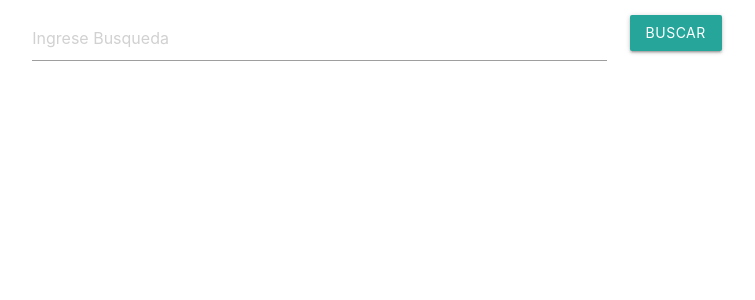
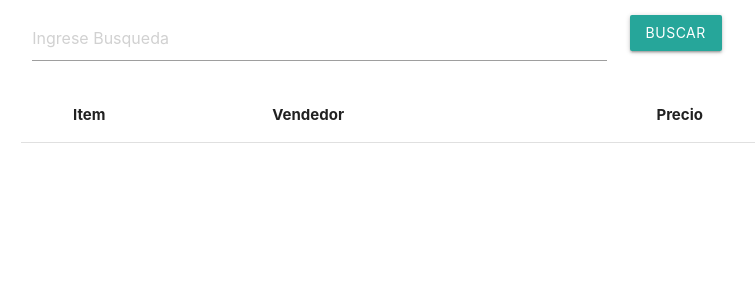
Before and after one commit to pcu4troblo/marketTUA, an Angular app: page / in a window 1280 px wide. Shown: the top 300 px of the page, without its empty margins (171-926 px from the left). Built offline with nearby package versions, Linux system fonts and the light colour scheme.

Commit message:
Faltan detalles de estilo

```diff
--- a/src/app/buscar-items/buscar-items.component.html
+++ b/src/app/buscar-items/buscar-items.component.html
@@ -11,33 +11,26 @@
         </div>
         </form>
     </div>
-    <div class="row" >
-
-        <div class="col s4"  *ngFor="let item of items">
-            <div class="card">
-                <div class="card-content">
-                   <span class="card-title">ID: {{item.itemName}}</span>
-                   <span>Item:</span> {{item.itemCost}}
-                   <span>{{item.sellerName}}</span>
-                   <img src="{{item.itemImg}}" alt="">
-                </div>
-            </div>
-        </div>
-            <!--<table>
+    <div>
+           <table>
                     <thead>
                       <tr>
-                          <th>ID</th>
-                          <th>Item Name</th>
+                          <th></th>
+                          <th>Item</th>
+                          <th>Vendedor</th>
+                          <th>Precio</th>
 
                       </tr>
                     </thead>
 
                     <tbody>
                       <tr *ngFor="let item of items">
-                        <td>{{item.id}}</td>
-                        <td>{{item.title}}</td>
+                        <td><img src="{{item.itemImg}}" alt=""></td>
+                        <td>{{item.itemName}}</td>
+                        <td>{{item.sellerName}}</td>
+                        <td>${{item.itemCost}}</td>
                       </tr>
                     </tbody>
-                  </table>-->
+          </table>
     </div>
 </div>
--- a/src/app/buscar-items/buscar-items.component.ts
+++ b/src/app/buscar-items/buscar-items.component.ts
@@ -24,6 +24,7 @@ export class BuscarItemsComponent implements OnInit {
 
 
   mostrar() {
+    this.items = [];
     this.itemService.getAll(this.buscar)
       .subscribe(data => {
         let aux: Array<any> = data.results;
```
